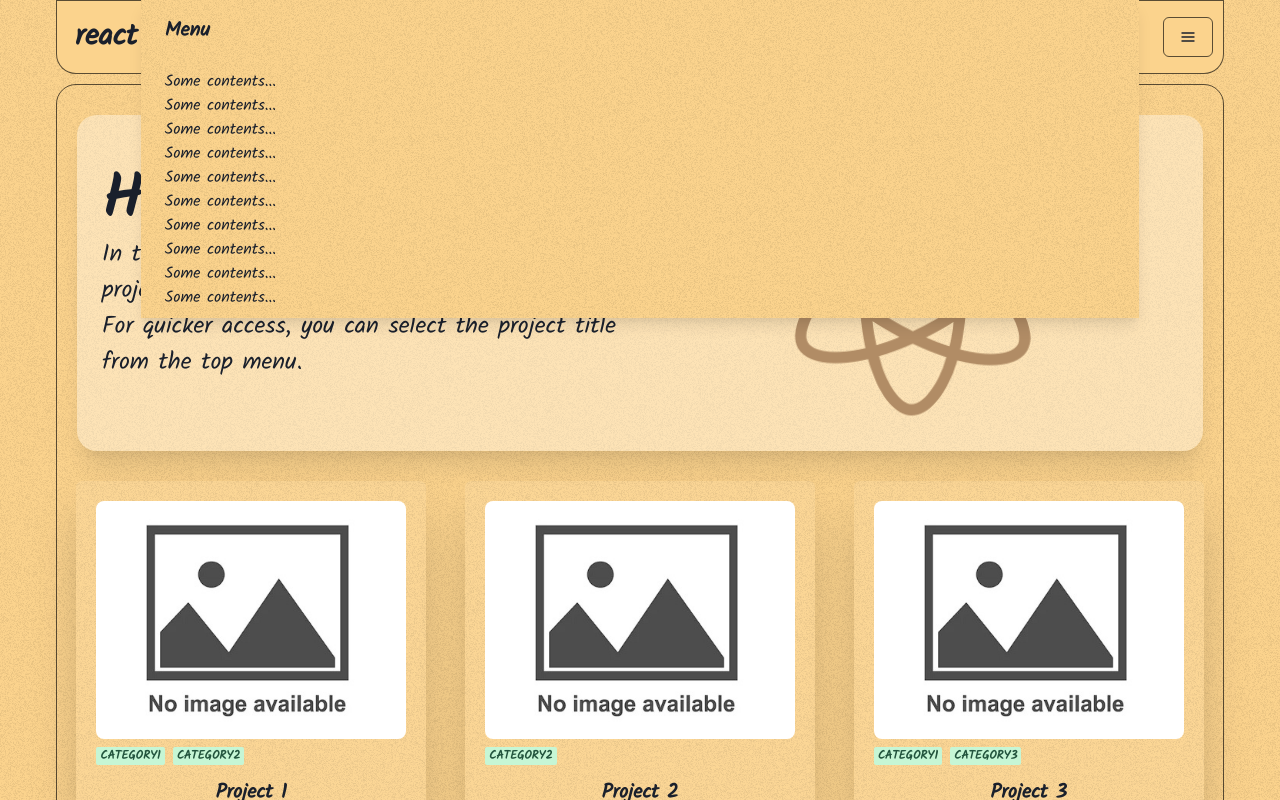
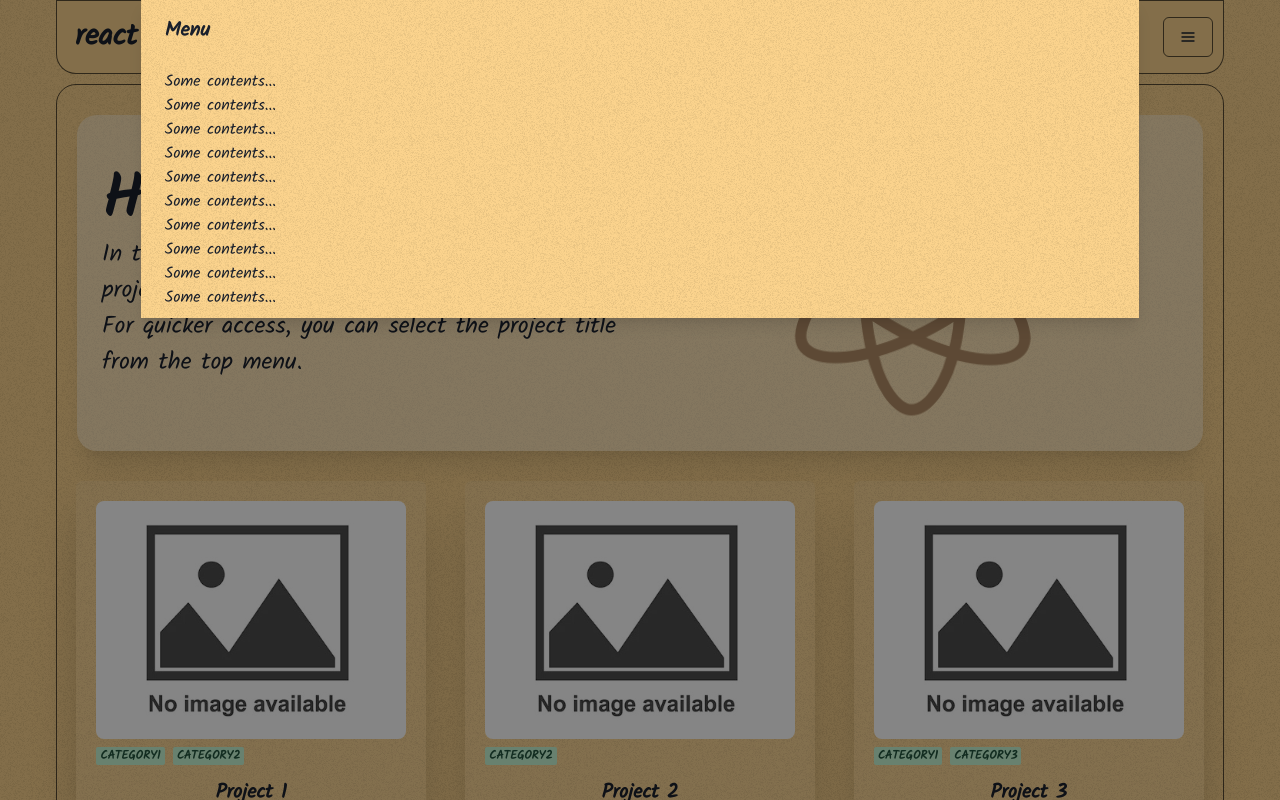
Before and after one commit to Afshin-Shoja/react-micro-projects, a React (Vite) app: page / in a window 1280 px wide. Both pictures are taken after a click on the button "Options". Shown: the top 800 px of the page. Built offline with nearby package versions, Linux system fonts and the light colour scheme.

Commit message:
menu test

```diff
--- a/src/componnets/Header/Header.tsx
+++ b/src/componnets/Header/Header.tsx
@@ -43,7 +43,7 @@ export const Header = () => {
         borderColor="blackAlpha.700"
       />
       <Drawer placement={DR} onClose={onClose} isOpen={isOpen}>
-        {/* <DrawerOverlay /> */}
+        <DrawerOverlay />
         <Box>
           <DrawerContent
             backgroundImage="url('/grain.png')"
```
